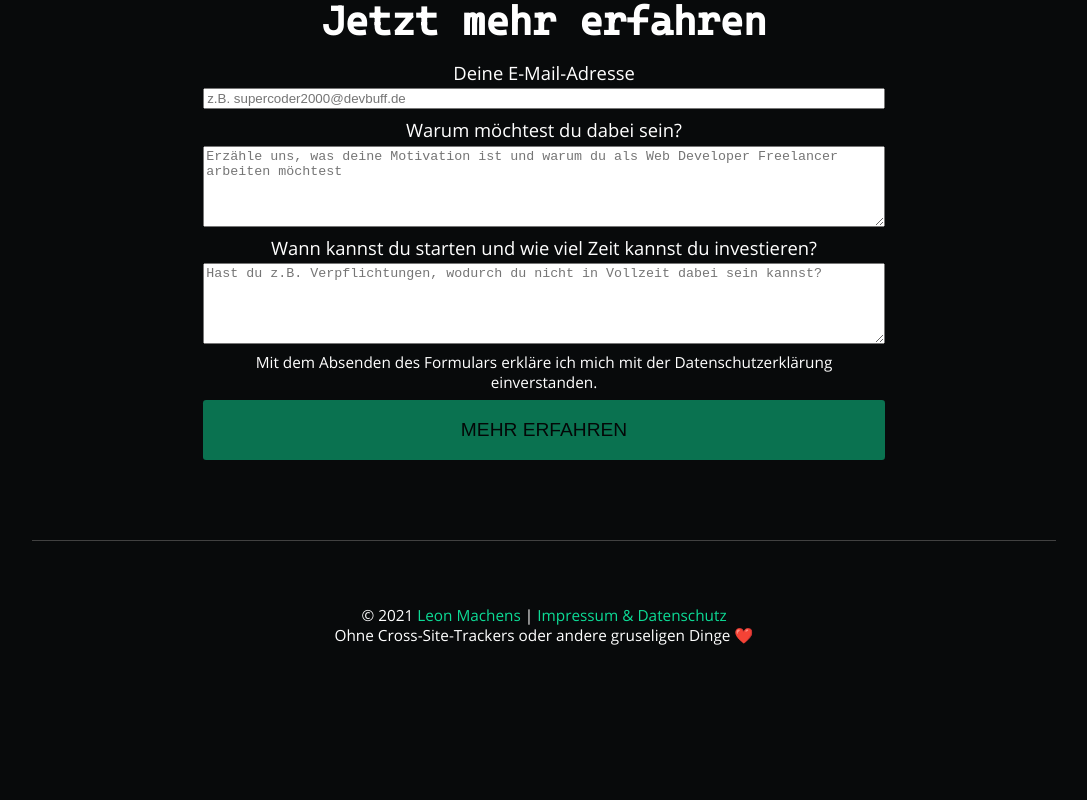
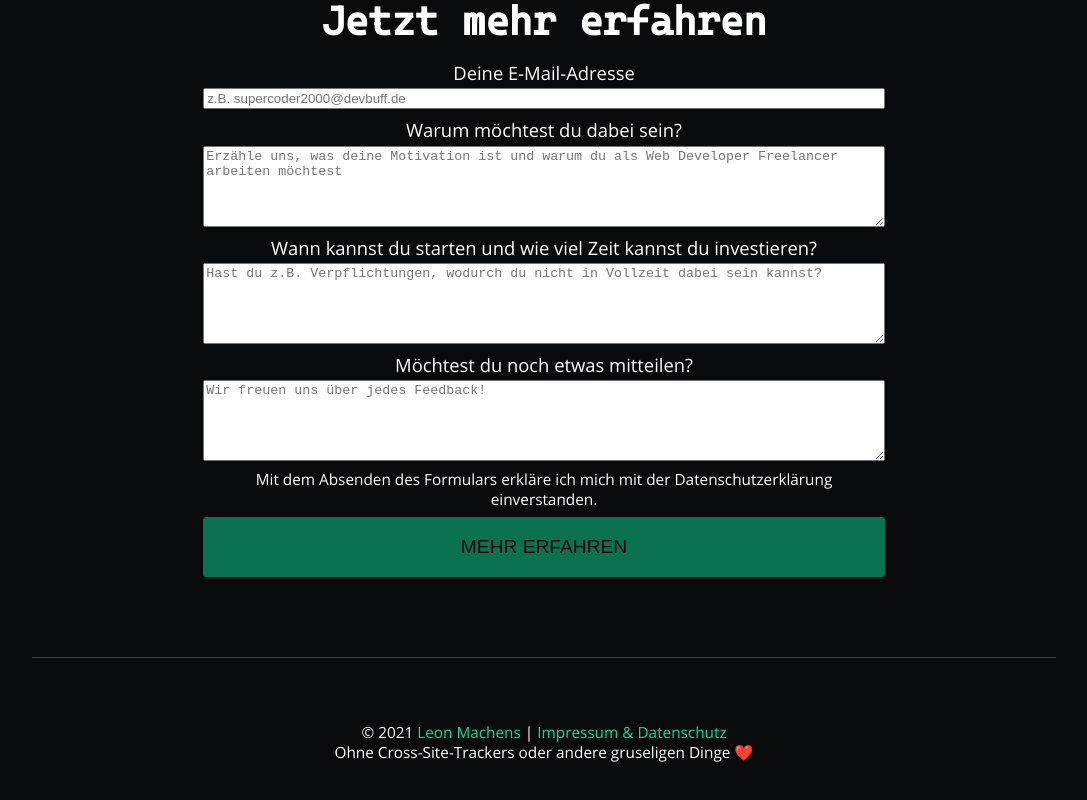
Before and after one commit to lmachens/devbuff, a Next.js app: page / in a window 1280 px wide. Shown: the part 3373-4173 px from the top of the page, without its empty margins (96-1183 px from the left). Before the commit the page ends 4130 px from the top, so only its background shows below. Built offline with nearby package versions, Linux system fonts and the light colour scheme.

Commit message:
✨ Add "more" field

```diff
--- a/components/RegistrationForm.tsx
+++ b/components/RegistrationForm.tsx
@@ -5,6 +5,7 @@ function RegistrationForm() {
   const [email, setEmail] = useState("");
   const [why, setWhy] = useState("");
   const [when, setWhen] = useState("");
+  const [more, setMore] = useState("");
   const [isLoading, setIsLoading] = useState(false);
   const [errorMessage, setErrorMessage] = useState("");
 
@@ -19,11 +20,12 @@ function RegistrationForm() {
         headers: {
           "Content-Type": "application/json",
         },
-        body: JSON.stringify({ email, why, when }),
+        body: JSON.stringify({ email, why, when, more }),
       });
       setEmail("");
       setWhy("");
       setWhen("");
+      setMore("");
       alert("Danke dir! Wir melden uns bei dir per E-Mail.");
     } catch (error) {
       console.error(error);
@@ -68,6 +70,15 @@ function RegistrationForm() {
           required
         />
       </label>
+      <label className={styles.form__label}>
+        <span>Möchtest du noch etwas mitteilen?</span>
+        <textarea
+          placeholder="Wir freuen uns über jedes Feedback!"
+          rows={5}
+          value={more}
+          onChange={(event) => setMore(event.target.value)}
+        />
+      </label>
       <small>
         Mit dem Absenden des Formulars erkläre ich mich mit der
         Datenschutzerklärung einverstanden.
--- a/pages/api/register.ts
+++ b/pages/api/register.ts
@@ -10,7 +10,7 @@ export default async function handler(
     throw new Error("DISCORD_WEBHOOK_URL is not set");
   }
 
-  const { email, why, when } = req.body;
+  const { email, why, when, more } = req.body;
   if (
     typeof email !== "string" ||
     typeof why !== "string" ||
@@ -43,6 +43,10 @@ export default async function handler(
           title: "When",
           description: when,
         },
+        {
+          title: "More",
+          description: more || "",
+        },
       ],
     }),
   });
```
